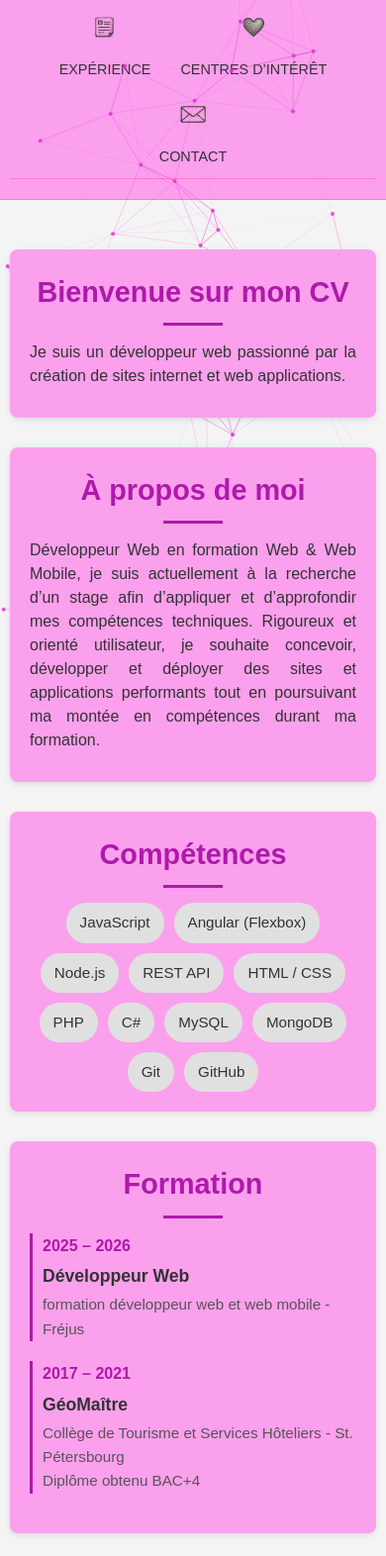
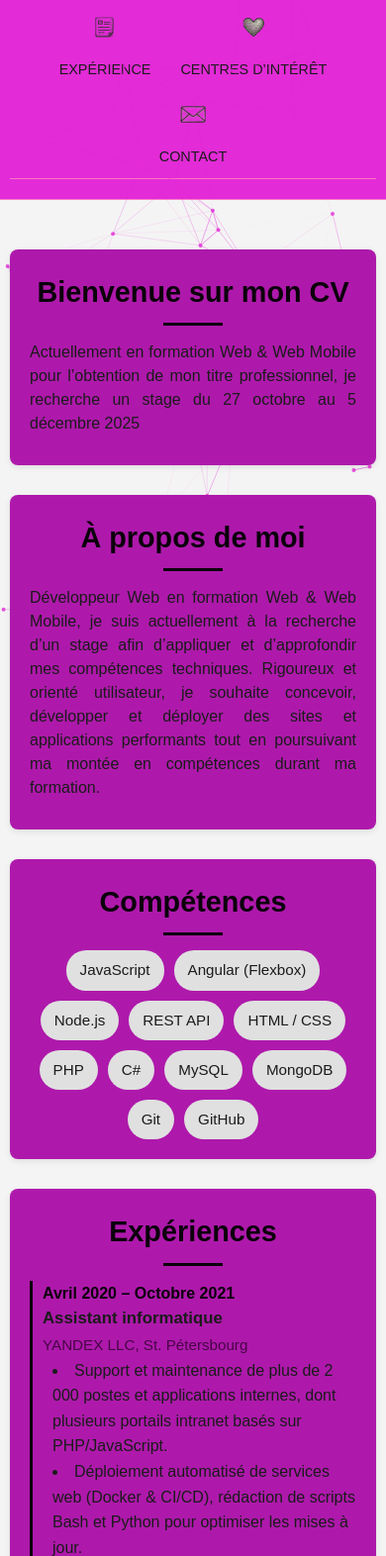
Before and after one commit to quazheat/quazheat.github.io, a plain HTML site: page index.html in a window 390 px wide. Shown: the part 207-1779 px from the top of the page at 99% size. Drawn offline with Linux system fonts and the light colour scheme.

Commit message:
recolor of site

```diff
--- a/css/styles.css
+++ b/css/styles.css
@@ -1,17 +1,17 @@
 :root {
   --pink-1: #f4f4f4ff;
-  --pink-2: #fba0ed;
+  --pink-2: #ae19ab;
   --pink-3: #ff79c5;
   --pink-4: #f52dfb;
   --pink-5: #e32bd7;
-  --pink-6: #ae19ab;
+  --pink-6: #0a010a;
 
   --bg-light: var(--pink-1);
   --bg-mid: var(--pink-2);
   --accent: var(--pink-6);
   --border-light: var(--pink-3);
 
-  --text-default: #333;
+  --text-default: #1b1b1b;
 }
 
 #bg-canvas {
@@ -34,12 +34,13 @@ header {
   border-bottom: 1px solid var(--border-light);
 }
 
-.section-wrapper,
+.section-wrapper {
+  background-color: var(--bg-mid);
+}
 footer,
 header {
-  background-color: var(--bg-mid);
+  background-color: var(--pink-5);
 }
-
 .navbar,
 footer {
   border-top: 1px solid var(--border-light);
@@ -136,12 +137,12 @@ header h1 {
 
 header h2 {
   font-size: 1.2rem;
-  color: #555;
+  color: #2b2a2a;
 }
 
 .navbar {
   padding: 10px 0;
-  background-color: var(--bg-mid);
+  background-color: var(--pink-5);
 }
 
 .edu-item,
@@ -224,7 +225,7 @@ header h2 {
 
 .edu-subtitle {
   font-size: 0.95rem;
-  color: #555;
+  color: #1c1b1b;
 }
 
 .exp-item {
@@ -241,7 +242,7 @@ header h2 {
 .exp-company {
   font-size: 0.95rem;
   margin-bottom: 8px;
-  color: #555;
+  color: #480547;
 }
 
 .exp-item ul {
@@ -263,7 +264,7 @@ header h2 {
 }
 
 .highlight-bg {
-  background: linear-gradient(90deg, var(--pink-3) 0%, var(--pink-6) 100%);
+  background: linear-gradient(90deg, #4b0082 0%, #2a003f 100%);
   background-clip: text;
   -webkit-background-clip: text;
   color: transparent;
--- a/index.html
+++ b/index.html
@@ -76,8 +76,9 @@
         <section>
           <h2 class="section-title">Bienvenue sur mon CV</h2>
           <p class="section-text">
-            Je suis un développeur web passionné par la création de sites
-            internet et web applications.
+            Actuellement en formation Web & Web Mobile pour l’obtention de mon
+            titre professionnel, je recherche un stage du 27 octobre au 5
+            décembre 2025
           </p>
         </section>
       </div>
@@ -122,35 +123,11 @@
       </div>
 
       <!-- ============================= -->
-      <!-- Education Section -->
-      <!-- ============================= -->
-      <div class="section-wrapper" id="formation">
-        <section>
-          <h2 class="section-title">Formation</h2>
-          <div class="edu-item">
-            <p class="edu-year"><strong>2025 – 2026</strong></p>
-            <p class="edu-title">Développeur Web</p>
-            <p class="edu-subtitle">
-              formation développeur web et web mobile - Fréjus
-            </p>
-          </div>
-          <div class="edu-item">
-            <p class="edu-year"><strong>2017 – 2021</strong></p>
-            <p class="edu-title">GéoMaître</p>
-            <p class="edu-subtitle">
-              Collège de Tourisme et Services Hôteliers - St. Pétersbourg<br />
-              Diplôme obtenu BAC+4
-            </p>
-          </div>
-        </section>
-      </div>
-
-      <!-- ============================= -->
       <!-- Experience Section -->
       <!-- ============================= -->
       <div class="section-wrapper" id="experience">
         <section>
-          <h2 class="section-title">Expérience</h2>
+          <h2 class="section-title">Expériences</h2>
 
           <div class="exp-item">
             <p>
@@ -185,7 +162,7 @@
               ><br />
               <span class="exp-role">Alternance – Cuisinier</span><br />
               <span class="exp-company"
-                >restaurants divers, St. Pétersbourg</span
+                >Restaurants divers, St. Pétersbourg</span
               >
             </p>
             <ul>
@@ -198,6 +175,29 @@
                 aux process et procédures.
               </li>
             </ul>
+          </div>
+        </section>
+      </div>
+      <!-- ============================= -->
+      <!-- Education Section -->
+      <!-- ============================= -->
+      <div class="section-wrapper" id="formation">
+        <section>
+          <h2 class="section-title">Formations</h2>
+          <div class="edu-item">
+            <p class="edu-year"><strong>2025 – 2026</strong></p>
+            <p class="edu-title">Développeur Web</p>
+            <p class="edu-subtitle">
+              Formation développeur web et web mobile - Fréjus
+            </p>
+          </div>
+          <div class="edu-item">
+            <p class="edu-year"><strong>2017 – 2021</strong></p>
+            <p class="edu-title">GéoMaître</p>
+            <p class="edu-subtitle">
+              Collège de Tourisme et Services Hôteliers - St. Pétersbourg<br />
+              Diplôme obtenu BAC+4
+            </p>
           </div>
         </section>
       </div>
```
